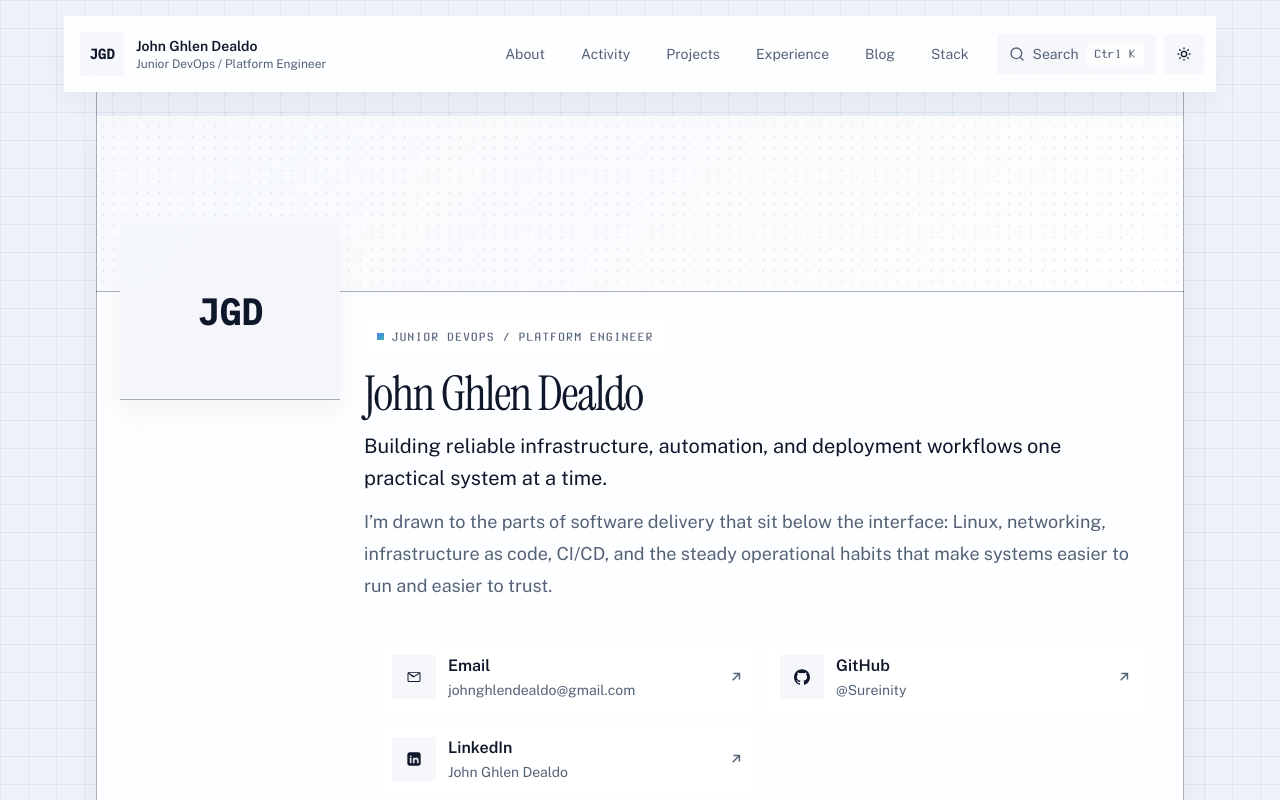
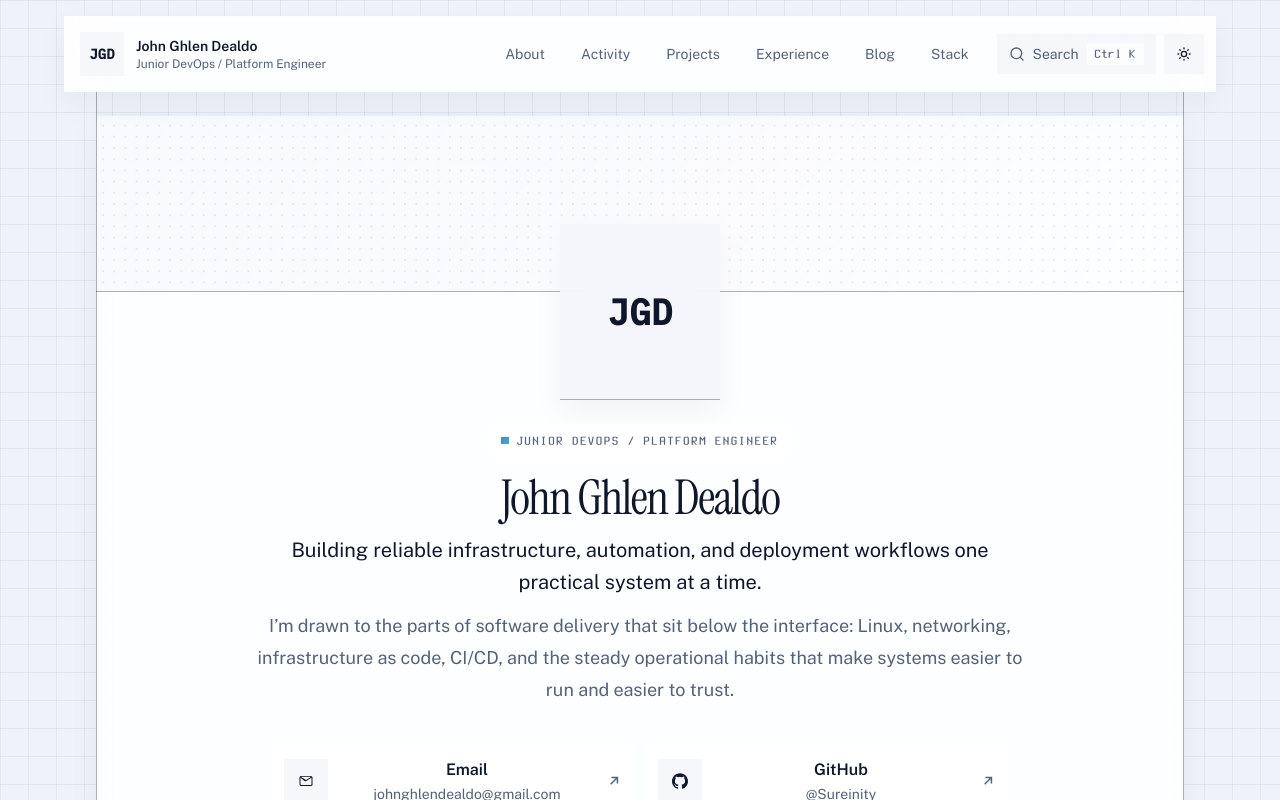
Before and after one commit to Sureinity/portfolio, a Next.js app: page / in a window 1280 px wide. Shown: the top 800 px of the page. Built offline with nearby package versions, Linux system fonts and the light colour scheme.

Commit message:
style(hero): center portrait and intro copy
Stack the hero portrait, name, tagline, summary, and contact panel into one centered flow so the description follows directly beneath the image.

```diff
--- a/src/components/profile-hero.tsx
+++ b/src/components/profile-hero.tsx
@@ -17,8 +17,8 @@ export function ProfileHero({ profile }: ProfileHeroProps) {
     <section id="top" className="panel animate-rise overflow-hidden">
       <div className="surface-pattern rule-b h-36 sm:h-44" />
 
-      <div className="grid gap-6 px-5 py-5 sm:px-6 lg:grid-cols-[220px_minmax(0,1fr)]">
-        <div className="lg:-mt-22">
+      <div className="flex flex-col items-center gap-6 px-5 py-5 text-center sm:px-6">
+        <div className="-mt-22">
           <div className="panel-muted overflow-hidden">
             <div className="rule-b flex items-center justify-center bg-[color:var(--background-muted)] px-6 py-8">
               <div className="icon-badge h-28 w-28 rounded-full font-mono text-4xl font-semibold">
@@ -28,23 +28,25 @@ export function ProfileHero({ profile }: ProfileHeroProps) {
           </div>
         </div>
 
-        <div className="space-y-6 lg:pt-2">
+        <div className="w-full max-w-4xl space-y-6">
           <div className="space-y-4">
             <span className="eyebrow">{profile.role}</span>
             <div className="space-y-3">
-              <h1 className="font-intro-serif max-w-4xl text-4xl text-[color:var(--foreground)] sm:text-5xl">
+              <h1 className="font-intro-serif text-4xl text-[color:var(--foreground)] sm:text-5xl">
                 {profile.name}
               </h1>
-              <p className="max-w-3xl text-lg leading-8 text-[color:var(--foreground)] sm:text-xl">
+              <p className="mx-auto max-w-3xl text-lg leading-8 text-[color:var(--foreground)] sm:text-xl">
                 {profile.tagline}
               </p>
-              <p className="max-w-3xl text-base leading-8 text-[color:var(--muted-foreground)] sm:text-lg">
+              <p className="mx-auto max-w-3xl text-base leading-8 text-[color:var(--muted-foreground)] sm:text-lg">
                 {profile.summary}
               </p>
             </div>
           </div>
 
-          <HeroContactPanel links={heroContactLinks} showTime={false} />
+          <div className="mx-auto w-full max-w-3xl">
+            <HeroContactPanel links={heroContactLinks} showTime={false} />
+          </div>
         </div>
       </div>
     </section>
```
